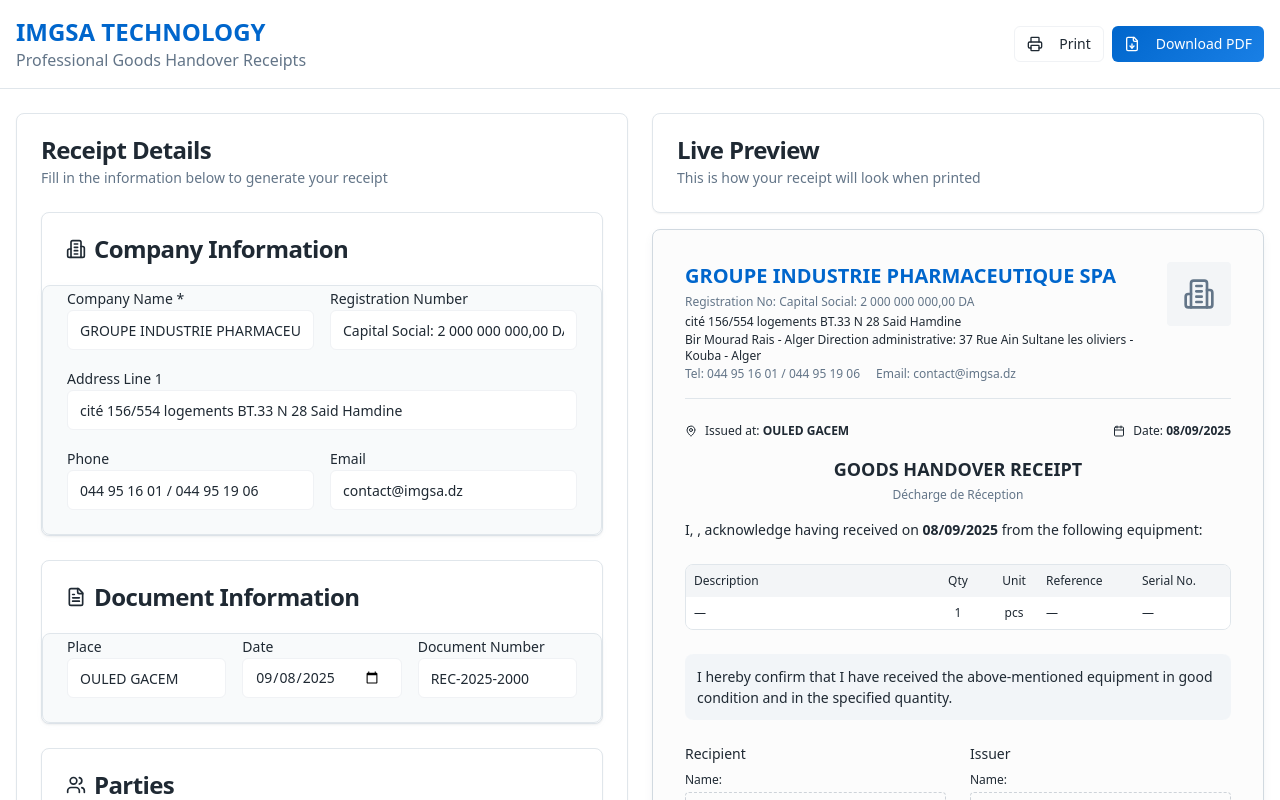
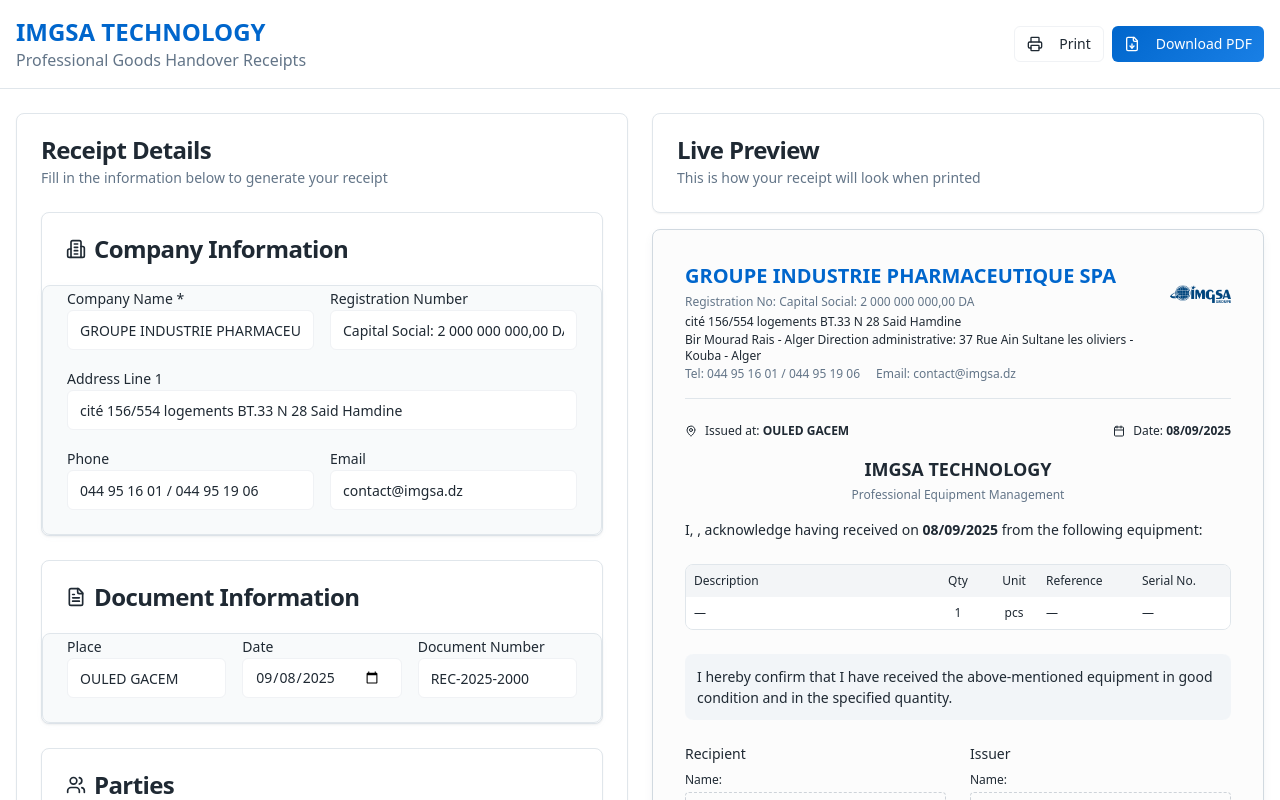
Before and after one commit to nosamimi425/goods-receipt-forge, a React (Vite) app: page / in a window 1280 px wide. Shown: the top 800 px of the page. Built offline with nearby package versions, Linux system fonts and the light colour scheme; the HTML template or start-up script is replaced by a standard one.

Commit message:
Update logo and title

```diff
--- a/src/components/ReceiptPreview.tsx
+++ b/src/components/ReceiptPreview.tsx
@@ -38,8 +38,12 @@ export const ReceiptPreview = ({ data }: ReceiptPreviewProps) => {
             </div>
           </div>
           {data.company.logo && (
-            <div className="w-16 h-16 bg-muted rounded flex items-center justify-center">
-              <Building2 className="h-8 w-8 text-muted-foreground" />
+            <div className="w-16 h-16 flex items-center justify-center">
+              <img
+                src={data.company.logo}
+                alt="Company Logo"
+                className="w-full h-full object-contain"
+              />
             </div>
           )}
         </div>
@@ -59,8 +63,8 @@ export const ReceiptPreview = ({ data }: ReceiptPreviewProps) => {
 
       {/* Title */}
       <div className="text-center mb-4">
-        <h2 className="text-lg font-bold text-foreground">GOODS HANDOVER RECEIPT</h2>
-        <p className="text-xs text-muted-foreground mt-1">Décharge de Réception</p>
+        <h2 className="text-lg font-bold text-foreground">IMGSA TECHNOLOGY</h2>
+        <p className="text-xs text-muted-foreground mt-1">Professional Equipment Management</p>
       </div>
 
       {/* Intro Paragraph */}
```
